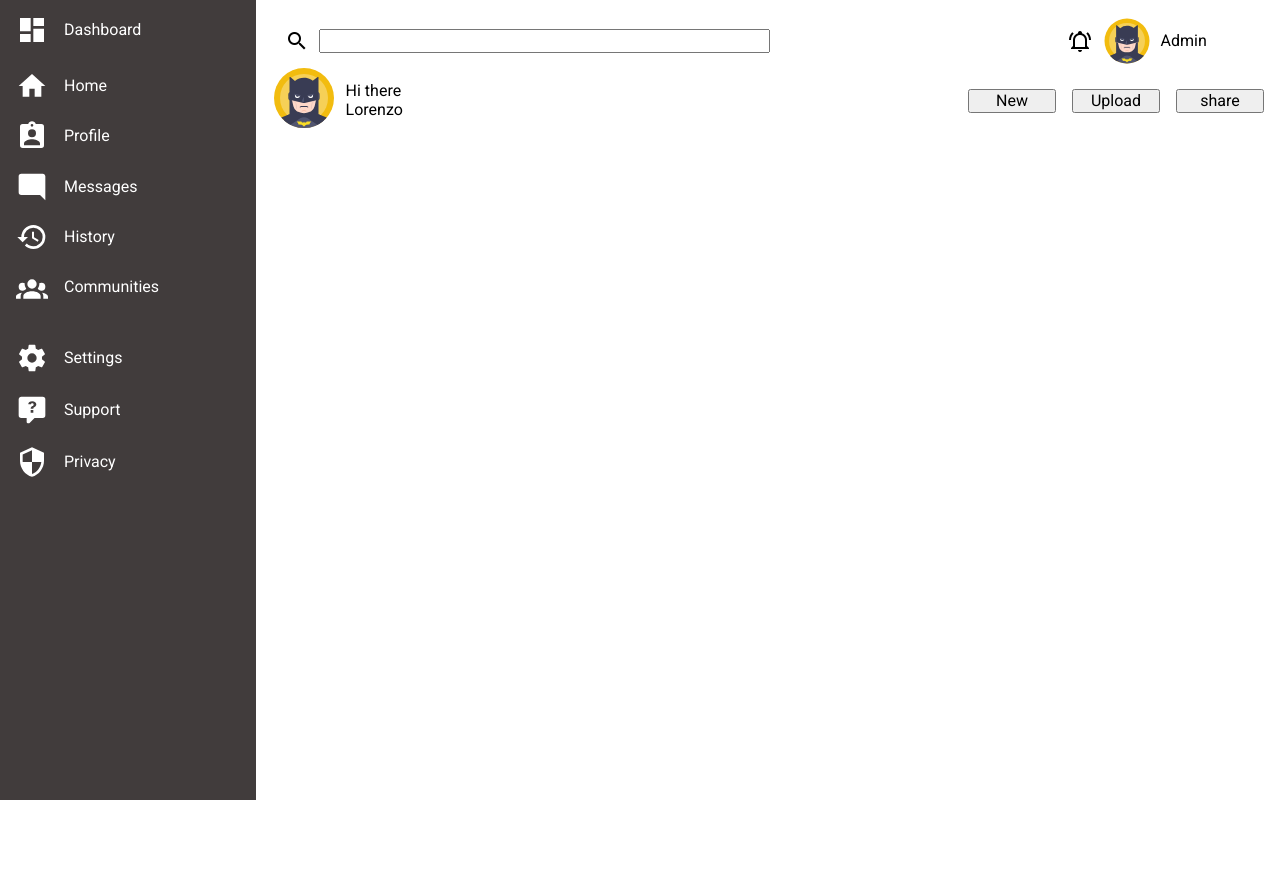
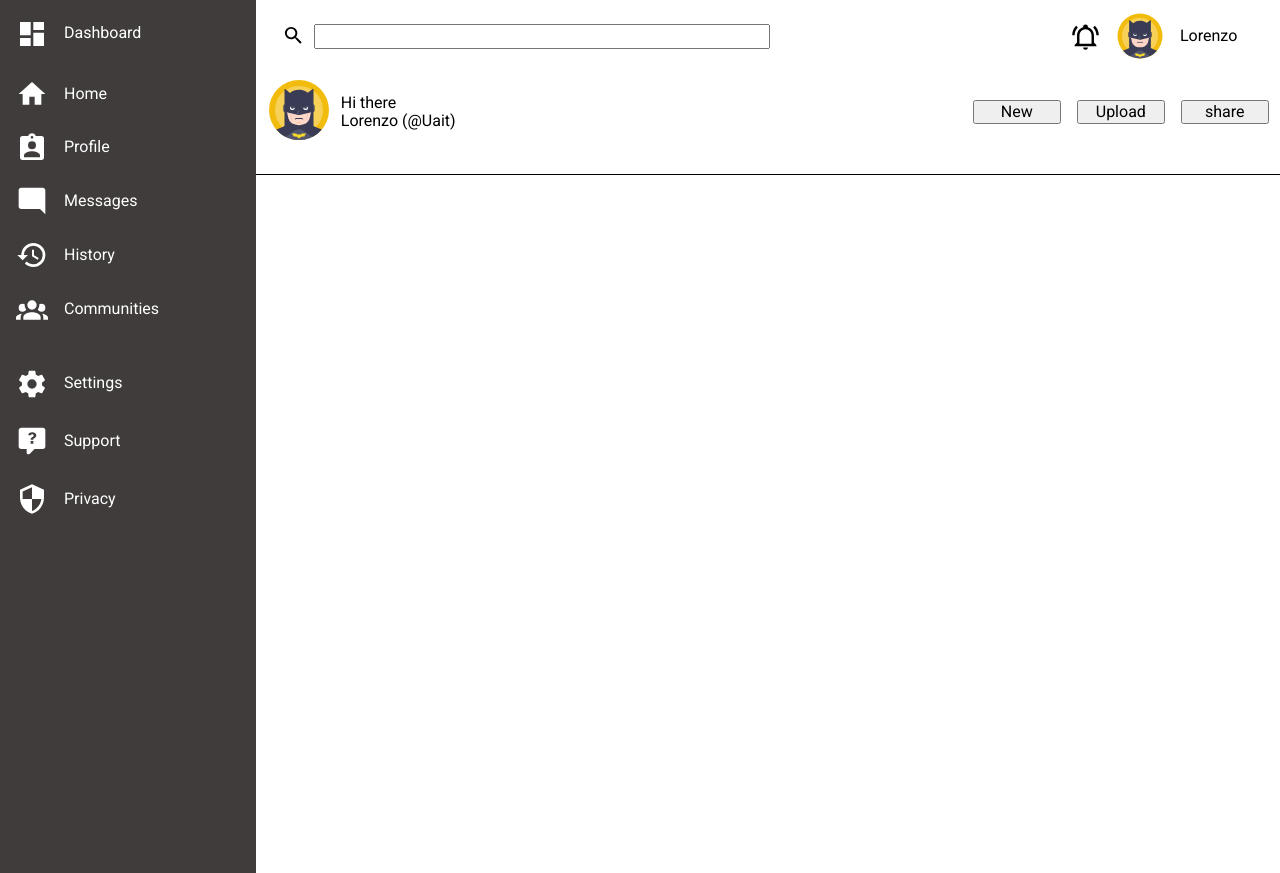
Before and after one commit to Uaitt/admin_dashboard, a plain HTML site: page index.html in a window 1280 px wide. Before the commit the page ends 800 px from the top, so only its background shows below. Drawn offline with Linux system fonts and the light colour scheme.

Commit message:
Fix minor overflow bugs

```diff
--- a/index.html
+++ b/index.html
@@ -6,7 +6,7 @@
   <meta name="viewport" content="width=device-width, initial-scale=1.0">
   <title>Dashboard</title>
   <link rel="stylesheet" href="styles/normalize.css">
-  <link rel="stylesheet" href="styles/styles.css">
+  <link rel="stylesheet" href="styles/style.css">
   <link rel="stylesheet" href="https://fonts.googleapis.com/css2?family=Roboto&display=swap">
 </head>
 <body>
@@ -16,23 +16,23 @@
       <div class="top">
         <div class="left">
 
-          <img src="images/magnify.png" alt="search">
+          <img src="images/search.svg" alt="search">
           <form>
             <input type="text">
           </form>
         </div>
 
         <div class="right">
-          <img src="images/bell-ring-outline.png" alt="">
+          <img src="images/bell.svg">
           <img src="images/profile/batman.svg" alt="">
-          <p class="name">Admin</p>
+          <p class="name">Lorenzo</p>
         </div>
       </div>
 
       <div class="bottom">
         <div class="left">
           <img src="images/profile/batman.svg" alt="">
-          <p>Hi there <br>Lorenzo</p>
+          <p>Hi there <br>Lorenzo (@Uait)</p>
         </div>
 
         <div class="right">
--- a/styles/styles.css
+++ b/styles/style.css
@@ -3,7 +3,7 @@ html {
 }
 
 .container {
-  height: 100vh;
+  min-height: 100vh;  /* this makes the height of the dashboard at least as big as the viewport */
 
   display: grid;
   grid-template: 1fr 4fr / 1fr 4fr;
@@ -12,7 +12,11 @@ html {
 /* header */
 .header {
   grid-column: 2 / 3;
-  padding: 1rem;
+  display: grid;
+  grid-template-rows: 1fr 2fr;
+
+  border-bottom: 1px solid black;
+  padding: 0.7rem;
 }
 
 .header > .top {
@@ -26,10 +30,13 @@ html {
 .header > .top > .left {
   display: grid;
   grid-template-columns: 1fr 20fr;
+
   gap: 0.6rem;
 }
 
 .header > .top > .left > img {
+  width: 1.4rem;
+  height: 1.4rem;
   justify-self: end;
 }
 
@@ -39,10 +46,16 @@ html {
 
 .header > .top > .right {
   display: grid;
-  grid-template-columns: 1fr 1fr 4fr;
+  grid-template-columns: 1fr 1fr 3fr;
   align-items: center;
 
-  gap: 0.6rem;
+  gap: 1rem;
+}
+
+.header > .top > .right > img {
+  justify-self: end;
+  width: 1.8rem;
+  height: 1.8rem;
 }
 
 .header > .top > .right :nth-child(2){
```
Also changed, not shown: images/bell.svg (added), images/search.svg (added).
